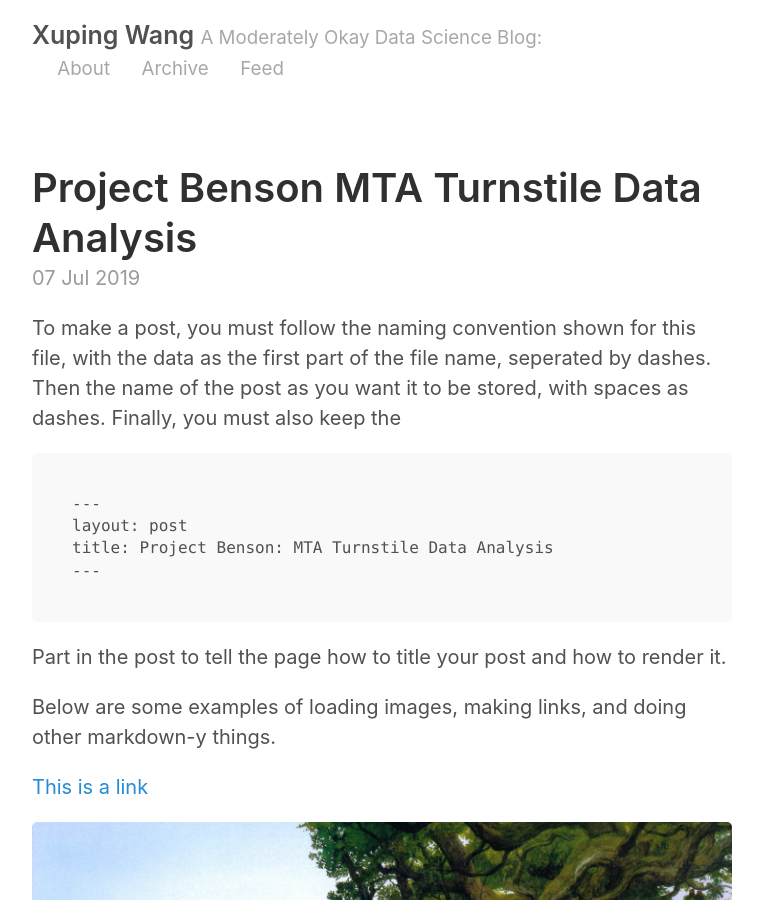
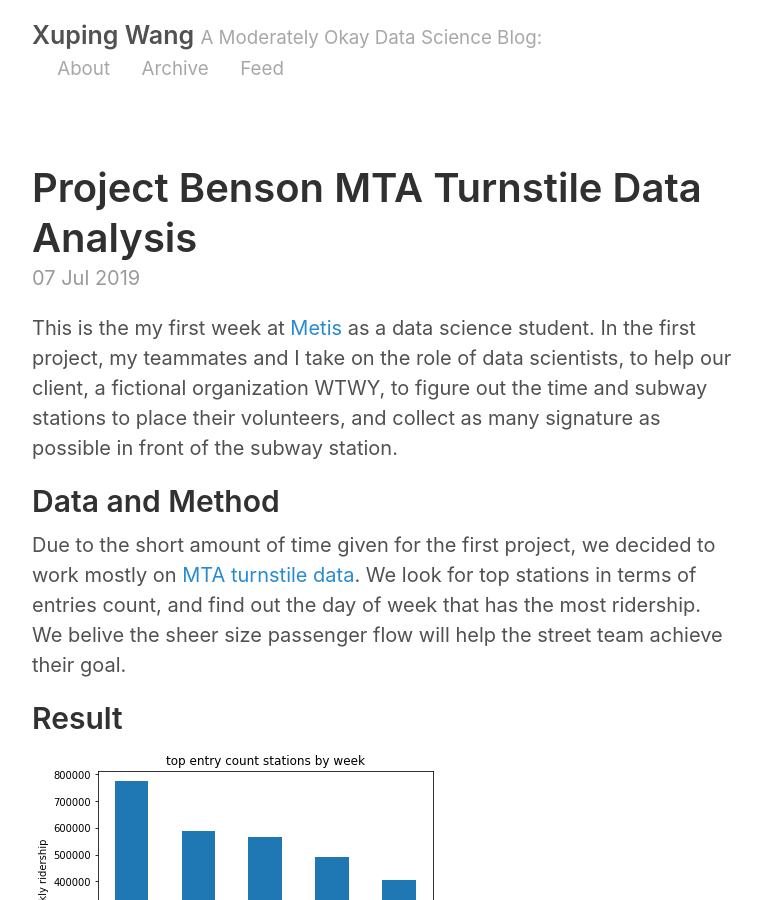
Before and after one commit to xupingwang/xupingwang.github.io, a Jekyll site: the page built from _posts/2019-07-07-Project-Benson-MTA-Turnstile-data.md, in a window 1280 px wide and 900 px high. Shown: the whole window, without its empty margins (258-1021 px from the left). Built offline with Jekyll 4.4.1, drawn with Linux system fonts in a browser that asks for light colours.

Commit message:
first two paragraph finished

````diff
--- a/_posts/2019-07-07-Project-Benson-MTA-Turnstile-data.md
+++ b/_posts/2019-07-07-Project-Benson-MTA-Turnstile-data.md
@@ -3,29 +3,16 @@ layout: post
 title: Project Benson MTA Turnstile Data Analysis
 ---
 
+This is the my first week at [Metis](http://thisismetis.com) as a data science student. In the first project, my teammates and I take on the role of data scientists, to help our client, a fictional organization WTWY, to figure out the time and subway stations to place their volunteers, and collect as many signature as possible in front of the subway station.
+
+## Data and Method
+
+Due to the short amount of time given for the first project, we decided to work mostly on [MTA turnstile data](http://web.mta.info/developers/turnstile.html). We look for top stations in terms of entries count, and find out the day of week that has the most ridership. We belive the sheer size passenger flow will help the street team achieve their goal.
+
+## Result
 
 
-To make a post, you must follow the naming convention shown for this file,
-with the data as the first part of the file name, seperated by dashes. Then
-the name of the post as you want it to be stored, with spaces as dashes.
-Finally, you must also keep the
 
-```
----
-layout: post
-title: Project Benson: MTA Turnstile Data Analysis
----
-```
-
-Part in the post to tell the page how to title your post and how to render it.
-
-Below are some examples of loading images, making links, and doing other
-markdown-y things.
-
-
-[This is a link](http://thisismetis.com)
-
-![Image test]({{ site.url }}/images/AlanLeeShireGandalf.JPG)
 
 ![Image test]({{ site.url }}/images/topstations.png)
 
````
Also changed, not shown: 1 other file.
